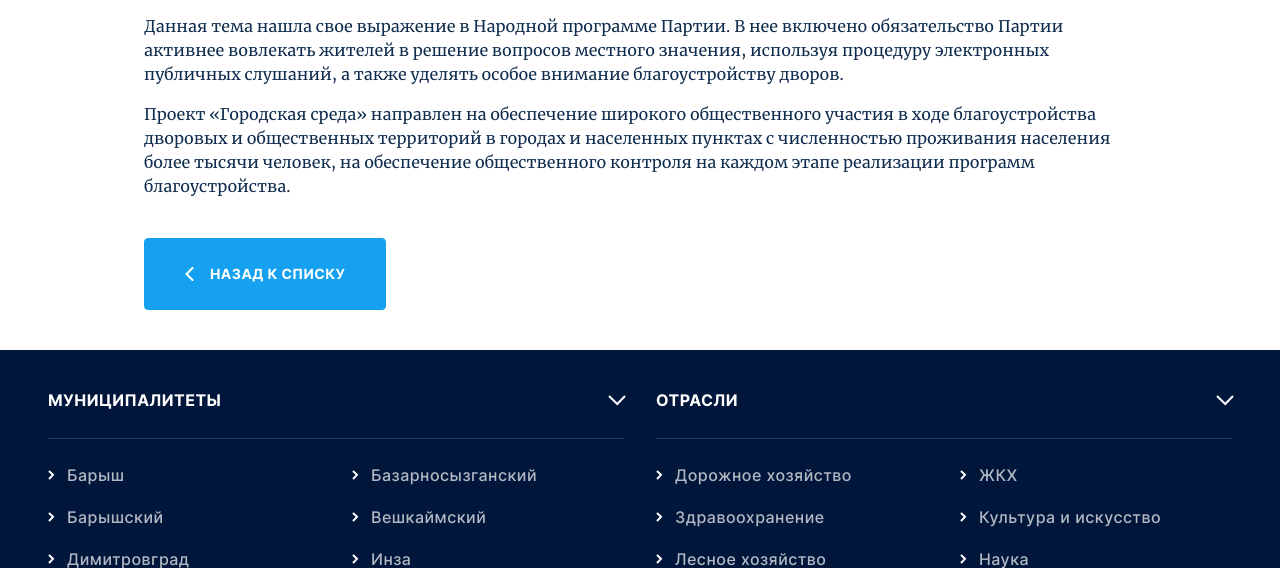
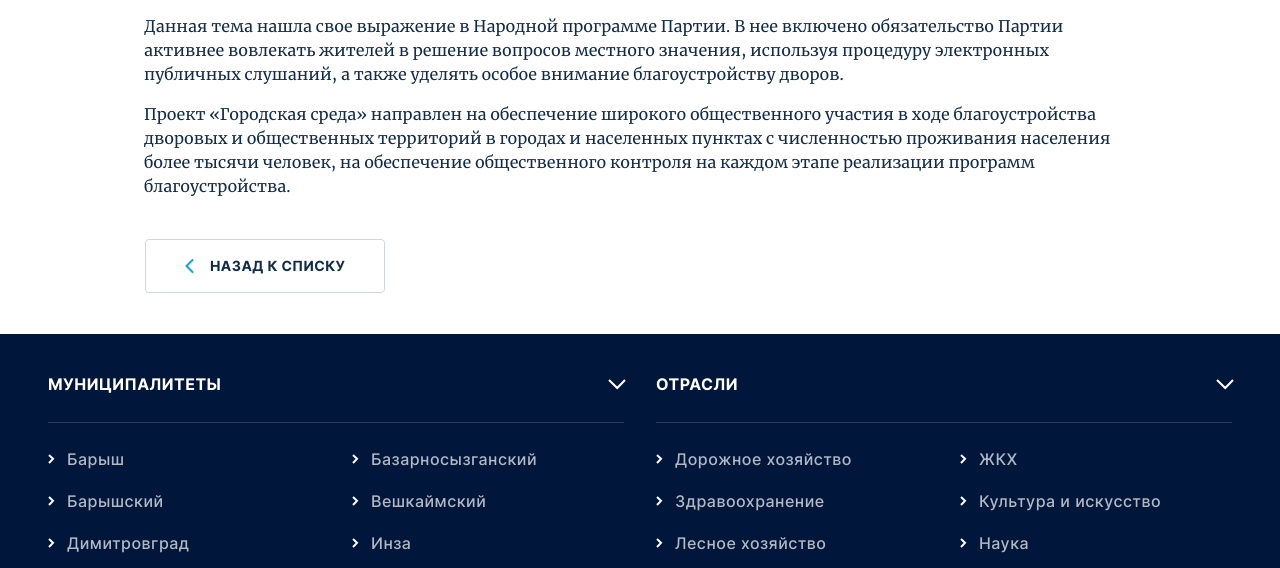
Before and after one commit to yurkaronin/zaulianivsk, a PHP site: page /news-item.php in a window 1280 px wide. Shown: the part 1100-1668 px from the top of the page. Run offline with PHP 8.4, Linux system fonts and the light colour scheme.

Commit message:
Поправил эффект наведения для кнопок

```diff
--- a/css/bem/_button.scss
+++ b/css/bem/_button.scss
@@ -6,9 +6,9 @@
   max-width: max-content;
   text-decoration: none;
   padding: 14px 24px;
-  background-color: var(--Cyan);
+  background-color: transparent;
   border: 1px solid;
-  border-color: var(--Cyan);
+  border-color: transparent;
   cursor: pointer;
   box-shadow: none;
   color: var(--White);
@@ -22,45 +22,59 @@
   border-radius: 4px;
   transition: all 0.3s;
 
+  &::before {
+    content: "";
+    position: absolute;
+    left: 0;
+    top: 0;
+    bottom: 0;
+    right: 0;
+    transition: all 0.3s;
+    border: 1px solid;
+    pointer-events: none;
+    border-radius: 4px;
+    background-color: var(--Cyan);
+    border-color: var(--Cyan);
+  }
+  span {
+    position: relative;
+  }
   svg {
     transition: stroke 0.3s;
+    position: relative;
+    margin-right: 16px;
+    path {
+      transition: all 0.3s;
+    }
   }
 
   &:hover {
-    background-color: transparent;
-    border-color: var(--Line);
-    color: var(--DarkBlue);
+    &::before {
+      left: -4px;
+      right: -4px;
+      top: -4px;
+      bottom: -4px;
+    }
+    span {
+      color: var(--White);
+    }
     svg {
       path {
-        stroke: var(--Cyan);
+        stroke: var(--White);
       }
     }
   }
 
   &--blue {
+    &::before {
       background-color: var(--Blue);
       border-color: var(--Blue);
     }
-
-  &--transparent {
-    background-color: transparent;
-    border-color: var(--Line);
-    color: var(--DarkBlue);
   }
 
-  &--icon {
-    display: flex;
-    align-items: center;
-    svg {
-      margin-right: 16px;
-      path {
-        stroke: var(--White);
-      }
-    }
-  }
   &--left {
     margin-right: auto;
-    padding: 28px 40px;
+    padding: 20px 40px;
   }
 
   &--big {
@@ -71,14 +85,41 @@
 
   &--mega {
     max-width: 100%;
+    padding: 20px 24px;
+
+    &::before {
       background-color: var(--Red);
       border-color: var(--Red);
-    padding: 20px 24px;
+    }
+  }
+
+  &--white {
+    color: var(--DarkGray);
+    &::before {
+      background-color: var(--White);
+      border-color: var(--Line);
+    }
+    svg {
+      path {
+        stroke: var(--Cyan);
+      }
+    }
+
+    &:hover {
+      color: var(--DarkGray);
+      span {
+        color: var(--DarkGray);
+      }
+
+      svg {
+        path {
+          stroke: var(--Cyan);
+        }
+      }
+    }
   }
 
   &--more {
-    background-color: var(--White);
-    border-color: var(--Line);
     color: var(--DarkGray);
     display: flex;
     align-items: center;
@@ -86,20 +127,28 @@
     padding: 20px 24px;
     margin-bottom: 16px;
 
+    &::before {
+      background-color: var(--White);
+      border-color: var(--Line);
+    }
+
     svg {
-      margin-right: 16px;
+
       path {
         transition: all 0.3s;
       }
     }
 
     &:hover {
+      color: var(--White);
+
+      &::before {
         background-color: var(--Cyan);
         border-color: var(--Cyan);
-    color: var(--White);
+      }
       svg {
         path {
-        stroke: var(--White)
+          stroke: var(--White);
         }
       }
     }
--- a/css/style.css
+++ b/css/style.css
@@ -232,9 +232,9 @@ input[type=radio].visually-hidden {
   max-width: max-content;
   text-decoration: none;
   padding: 14px 24px;
-  background-color: var(--Cyan);
+  background-color: transparent;
   border: 1px solid;
-  border-color: var(--Cyan);
+  border-color: transparent;
   cursor: pointer;
   box-shadow: none;
   color: var(--White);
@@ -248,39 +248,50 @@ input[type=radio].visually-hidden {
   border-radius: 4px;
   transition: all 0.3s;
 }
+.button::before {
+  content: "";
+  position: absolute;
+  left: 0;
+  top: 0;
+  bottom: 0;
+  right: 0;
+  transition: all 0.3s;
+  border: 1px solid;
+  pointer-events: none;
+  border-radius: 4px;
+  background-color: var(--Cyan);
+  border-color: var(--Cyan);
+}
+.button span {
+  position: relative;
+}
 .button svg {
   transition: stroke 0.3s;
-}
-.button:hover {
-  background-color: transparent;
-  border-color: var(--Line);
-  color: var(--DarkBlue);
+  position: relative;
+  margin-right: 16px;
+}
+.button svg path {
+  transition: all 0.3s;
+}
+.button:hover::before {
+  left: -4px;
+  right: -4px;
+  top: -4px;
+  bottom: -4px;
+}
+.button:hover span {
+  color: var(--White);
 }
 .button:hover svg path {
-  stroke: var(--Cyan);
-}
-.button--blue {
+  stroke: var(--White);
+}
+.button--blue::before {
   background-color: var(--Blue);
   border-color: var(--Blue);
 }
-.button--transparent {
-  background-color: transparent;
-  border-color: var(--Line);
-  color: var(--DarkBlue);
-}
-.button--icon {
-  display: flex;
-  align-items: center;
-}
-.button--icon svg {
-  margin-right: 16px;
-}
-.button--icon svg path {
-  stroke: var(--White);
-}
 .button--left {
   margin-right: auto;
-  padding: 28px 40px;
+  padding: 20px 40px;
 }
 .button--big {
   padding: 28px 40px;
@@ -289,13 +300,32 @@ input[type=radio].visually-hidden {
 }
 .button--mega {
   max-width: 100%;
+  padding: 20px 24px;
+}
+.button--mega::before {
   background-color: var(--Red);
   border-color: var(--Red);
-  padding: 20px 24px;
-}
-.button--more {
+}
+.button--white {
+  color: var(--DarkGray);
+}
+.button--white::before {
   background-color: var(--White);
   border-color: var(--Line);
+}
+.button--white svg path {
+  stroke: var(--Cyan);
+}
+.button--white:hover {
+  color: var(--DarkGray);
+}
+.button--white:hover span {
+  color: var(--DarkGray);
+}
+.button--white:hover svg path {
+  stroke: var(--Cyan);
+}
+.button--more {
   color: var(--DarkGray);
   display: flex;
   align-items: center;
@@ -303,16 +333,19 @@ input[type=radio].visually-hidden {
   padding: 20px 24px;
   margin-bottom: 16px;
 }
-.button--more svg {
-  margin-right: 16px;
+.button--more::before {
+  background-color: var(--White);
+  border-color: var(--Line);
 }
 .button--more svg path {
   transition: all 0.3s;
 }
 .button--more:hover {
+  color: var(--White);
+}
+.button--more:hover::before {
   background-color: var(--Cyan);
   border-color: var(--Cyan);
-  color: var(--White);
 }
 .button--more:hover svg path {
   stroke: var(--White);
--- a/initiatives-example.php
+++ b/initiatives-example.php
@@ -130,9 +130,9 @@
     <section class="content__footer">
       <div class="wrapper">
         <div class="container">
-          <a href="#" class="button button--icon button--left">
+          <a href="#" class="button button--left button--white">
             <svg xmlns="http://www.w3.org/2000/svg" width="9" height="14" fill="none">
-              <path stroke="#0770DC" stroke-linecap="round" stroke-width="2" d="m7.5 13-6-6 6-6" />
+              <path stroke="#ffffff" stroke-linecap="round" stroke-width="2" d="m7.5 13-6-6 6-6" />
             </svg>
             <span>Назад к списку</span>
           </a>
--- a/news-item.php
+++ b/news-item.php
@@ -63,7 +63,7 @@
     <section class="content__footer">
       <div class="wrapper">
         <div class="container">
-          <a href="#" class="button button--icon button--left">
+          <a href="#" class="button button--left button--white">
             <svg xmlns="http://www.w3.org/2000/svg" width="9" height="14" fill="none">
               <path stroke="#0770DC" stroke-linecap="round" stroke-width="2" d="m7.5 13-6-6 6-6" />
             </svg>
```
Lines whose indentation alone changed are shown as unchanged.
